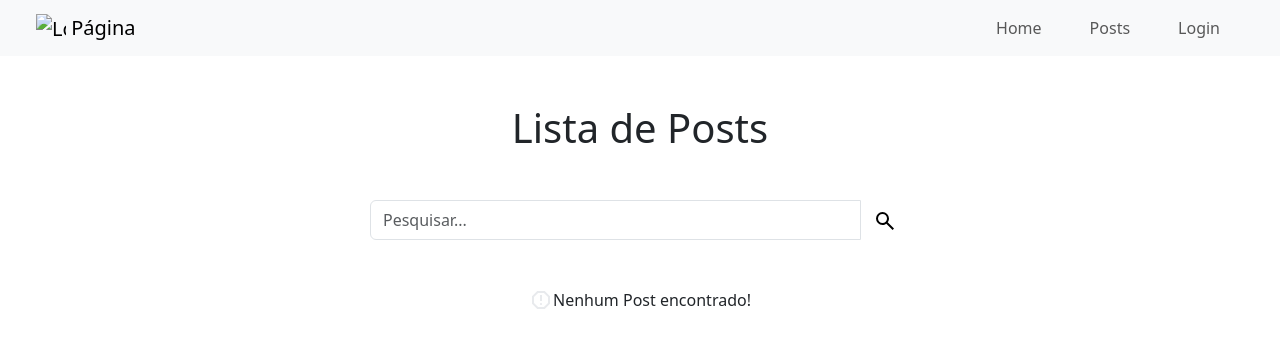
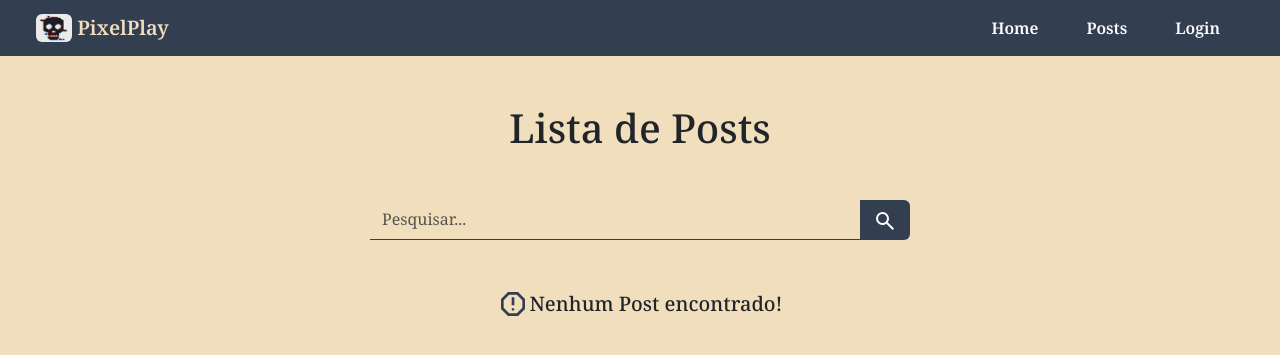
Before and after one commit to GabrielVieira9768/Seminario_Uniasselvi, a PHP site: template app/views/site/lista-posts.view.php in a window 1280 px wide. Shown: the top 355 px of the page. Run offline with PHP 8.4, Linux system fonts and the light colour scheme; the template is opened without the code that fills it, so the values that code supplies are empty.

Commit message:
Realiza front da home, navbar, lista de posts e dashboard

```diff
--- a/app/views/admin/gerenciamento-posts.view.php
+++ b/app/views/admin/gerenciamento-posts.view.php
@@ -11,6 +11,10 @@
     <link rel="stylesheet" href="/public/css/gerenciamento-style.css">
     <link rel="stylesheet" href="/public/css/pagination-style.css">
     <link rel="stylesheet" href="/public/css/sidebar-style.css">
+
+    <link rel="preconnect" href="https://fonts.googleapis.com">
+    <link rel="preconnect" href="https://fonts.gstatic.com" crossorigin>
+    <link href="https://fonts.googleapis.com/css2?family=Noto+Serif:ital,wght@0,100..900;1,100..900&display=swap" rel="stylesheet">
 </head>
 
 <body>
--- a/app/views/admin/gerenciamento-usuarios.view.php
+++ b/app/views/admin/gerenciamento-usuarios.view.php
@@ -11,6 +11,10 @@
     <link rel="stylesheet" href="/public/css/gerenciamento-style.css">
     <link rel="stylesheet" href="/public/css/pagination-style.css">
     <link rel="stylesheet" href="/public/css/sidebar-style.css">
+
+    <link rel="preconnect" href="https://fonts.googleapis.com">
+    <link rel="preconnect" href="https://fonts.gstatic.com" crossorigin>
+    <link href="https://fonts.googleapis.com/css2?family=Noto+Serif:ital,wght@0,100..900;1,100..900&display=swap" rel="stylesheet">
 </head>
 
 <body>
--- a/app/views/components/navbar.php
+++ b/app/views/components/navbar.php
@@ -1,8 +1,8 @@
-<nav class="navbar bg-body-tertiary">
+<nav class="navbar">
     <div class="container-fluid d-flex justify-content-between align-items-center mx-4">
-        <a class="navbar-brand" href="">
-            <img src="" alt="Logo" width="30" height="24" class="d-inline-block align-text-top">
-            Página
+        <a class="navbar-brand" href="/">
+            <img src="public/assets/logo.png" alt="Logo" width="36" height="28s" class="d-inline-block align-text-top rounded">
+            PixelPlay
         </a>
         <div class="" id="navbarNav">
             <ul class="navbar-nav d-flex flex-row">
--- a/app/views/site/lista-posts.view.php
+++ b/app/views/site/lista-posts.view.php
@@ -9,7 +9,12 @@
 
     <link href="https://cdn.jsdelivr.net/npm/bootstrap@5.3.3/dist/css/bootstrap.min.css" rel="stylesheet" integrity="sha384-QWTKZyjpPEjISv5WaRU9OFeRpok6YctnYmDr5pNlyT2bRjXh0JMhjY6hW+ALEwIH" crossorigin="anonymous">
     <link rel="stylesheet" href="/public/css/lista-posts-style.css">
+    <link rel="stylesheet" href="/public/css/navbar-style.css">
     <link rel="stylesheet" href="/public/css/pagination-style.css">
+
+    <link rel="preconnect" href="https://fonts.googleapis.com">
+    <link rel="preconnect" href="https://fonts.gstatic.com" crossorigin>
+    <link href="https://fonts.googleapis.com/css2?family=Noto+Serif:ital,wght@0,100..900;1,100..900&display=swap" rel="stylesheet">
 </head>
 
 <body>
@@ -23,8 +28,8 @@
     <div>
         <div class="d-flex justify-content-center mb-5 mx-auto" style="max-width: 540px;">
             <form action="/lista-posts/busca" method="GET" class="input-group">
-                <input type="search" name="search" class="form-control" placeholder="Pesquisar..." aria-label="Recipient's username" aria-describedby="button-pesquisa">
-                <button class="btn" type="submit" id="button-pesquisa">
+                <input type="search" name="search" class="form-control input-pesquisa" placeholder="Pesquisar..." aria-label="Recipient's username" aria-describedby="button-pesquisa">
+                <button class="btn search-botao" type="submit" id="button-pesquisa">
                     <svg xmlns="http://www.w3.org/2000/svg" height="24px" viewBox="0 -960 960 960" width="24px">
                         <path d="M784-120 532-372q-30 24-69 38t-83 14q-109 0-184.5-75.5T120-580q0-109 75.5-184.5T380-840q109 0 184.5 75.5T640-580q0 44-14 83t-38 69l252 252-56 56ZM380-400q75 0 127.5-52.5T560-580q0-75-52.5-127.5T380-760q-75 0-127.5 52.5T200-580q0 75 52.5 127.5T380-400Z" />
                     </svg>
@@ -35,7 +40,7 @@
 
     <div class="d-flex justify-content-center flex-wrap mx-4">
         <?php foreach ($posts as $post) : ?>
-            <div class="mx-2 mb-3">
+            <div class="mx-2 mb-3 card-post">
                 <form action="post" method="POST">
                     <input type="hidden" name="id" value="<?php echo $post->id ?>">
                     <button type="submit" class="btn m-0 p-0 ">
@@ -43,24 +48,23 @@
                             <img src="/<?= $post->image; ?>" class="card-img-left flex-grow-0 fixed-width-image rounded-start" alt="Imagem do post">
                             <div class="card-body d-flex flex-column justify-content-between text-left">
                                 <div>
-                                    <h5 class="card-title" style="text-align: left;"><?php echo $post->title ?></h5>
-                                    <p class="card-text" style="text-align: left;"><?php echo substr($post->content, 0, 160) . "..." ?></p>
+                                    <h5 class="card-title"><?php echo $post->title ?></h5>
+                                    <p class="card-text"><?php echo substr($post->content, 0, 160) . "..." ?></p>
                                 </div>
                                 <div class="mt-auto">
-                                    <p class="card-text" style="text-align: left;"><small class="text-body-secondary"><?php echo date('d/m/Y', strtotime($post->date)); ?></small></p>
+                                    <p class="card-text" style="text-align: right !important;"><small class=""><?php echo date('d/m/Y', strtotime($post->date)); ?></small></p>
                                 </div>
                             </div>
                         </div>
                     </button>
                 </form>
             </div>
-
         <?php endforeach; ?>
     </div>
 
     <?php if ($posts == null) { ?>
-        <div class="d-flex justify-content-center align-items-center">
-            <svg xmlns="http://www.w3.org/2000/svg" height="24px" viewBox="0 -960 960 960" width="24px" fill="#e8eaed">
+        <div class="d-flex justify-content-center align-items-center h5">
+            <svg xmlns="http://www.w3.org/2000/svg" height="32px" viewBox="0 -960 960 960" width="32px" fill="#333e50">
                 <path d="M480-280q17 0 28.5-11.5T520-320q0-17-11.5-28.5T480-360q-17 0-28.5 11.5T440-320q0 17 11.5 28.5T480-280Zm-40-160h80v-240h-80v240ZM330-120 120-330v-300l210-210h300l210 210v300L630-120H330Zm34-80h232l164-164v-232L596-760H364L200-596v232l164 164Zm116-280Z" />
             </svg>
             Nenhum Post encontrado!
--- a/app/views/site/login.view.php
+++ b/app/views/site/login.view.php
@@ -8,6 +8,10 @@
 
     <link href="https://cdn.jsdelivr.net/npm/bootstrap@5.3.3/dist/css/bootstrap.min.css" rel="stylesheet" integrity="sha384-QWTKZyjpPEjISv5WaRU9OFeRpok6YctnYmDr5pNlyT2bRjXh0JMhjY6hW+ALEwIH" crossorigin="anonymous">
     <link rel="stylesheet" href="/public/css/login-style.css">
+
+    <link rel="preconnect" href="https://fonts.googleapis.com">
+    <link rel="preconnect" href="https://fonts.gstatic.com" crossorigin>
+    <link href="https://fonts.googleapis.com/css2?family=Noto+Serif:ital,wght@0,100..900;1,100..900&display=swap" rel="stylesheet">
 </head>
 <body>
     <div class="d-flex justify-content-center flex-column align-items-center">
--- a/app/views/site/post-individual.view.php
+++ b/app/views/site/post-individual.view.php
@@ -9,6 +9,11 @@
 
     <link href="https://cdn.jsdelivr.net/npm/bootstrap@5.3.3/dist/css/bootstrap.min.css" rel="stylesheet" integrity="sha384-QWTKZyjpPEjISv5WaRU9OFeRpok6YctnYmDr5pNlyT2bRjXh0JMhjY6hW+ALEwIH" crossorigin="anonymous">
     <link rel="stylesheet" href="/public/css/post-individual-style.css">
+    <link rel="stylesheet" href="/public/css/navbar-style.css">
+
+    <link rel="preconnect" href="https://fonts.googleapis.com">
+    <link rel="preconnect" href="https://fonts.gstatic.com" crossorigin>
+    <link href="https://fonts.googleapis.com/css2?family=Noto+Serif:ital,wght@0,100..900;1,100..900&display=swap" rel="stylesheet">
 </head>
 
 <body>
--- a/public/css/gerenciamento-style.css
+++ b/public/css/gerenciamento-style.css
@@ -1,5 +1,6 @@
 body {
     background-color: #f1debd;
+    font-family: "Noto Serif", serif;
 }
 
 tr {
--- a/public/css/lista-posts-style.css
+++ b/public/css/lista-posts-style.css
@@ -1,3 +1,53 @@
+body {
+    background-color: #f1debd;
+    font-family: "Noto Serif", serif;
+}
+
+.input-pesquisa {
+    border-radius: 0;
+    border: none;
+    border-bottom: 1px solid #333e50;
+    background-color: #f1debd;
+}
+
+.input-pesquisa:active {
+    background-color: #f1debd;
+}
+
+.input-pesquisa:focus {
+    background-color: #f1debd;
+    box-shadow: none;
+    border-bottom: 1px solid #333e50;
+}
+
+.search-botao {
+    background-color: #333e50;
+    fill: white;
+}
+
+.search-botao:hover {
+    background-color: #212b41;
+}
+
+.search-botao:active {
+    background-color: #212b41 !important;
+}
+
+input[type="search"]::-webkit-search-cancel-button,
+input[type="search"]::-webkit-search-decoration,
+input[type="search"]::-webkit-search-results-button,
+input[type="search"]::-webkit-search-results-decoration {
+    display: none;
+}
+
+.card-post {
+    transition: transform 0.3s ease;
+}
+
+.card-post:hover {
+    transform: scale(1.03);
+}
+
 .fixed-width-image {
     width: 200px;
     height: auto;
@@ -10,4 +60,10 @@
 
 .card-body {
     flex-grow: 1;
+    background-color: #333e50;
 }
+
+.card-title, .card-text {
+    color: white !important;
+    text-align: left;
+}
--- a/public/css/login-style.css
+++ b/public/css/login-style.css
@@ -0,0 +1,4 @@
+body {
+    background-color: #f1debd;
+    font-family: "Noto Serif", serif;
+}
--- /dev/null
+++ b/public/css/navbar-style.css
@@ -0,0 +1,22 @@
+.navbar {
+    background-color: #333e50;
+}
+
+.navbar-brand {
+    color: #f1debd;
+    font-weight: 600;
+}
+
+.navbar-brand:hover {
+    color: #f1debd;
+}
+
+.navbar-nav a {
+    color: white !important;
+    font-weight: 600;
+}
+
+.navbar-nav a:hover {
+    color: #f1debd !important;
+    text-decoration: underline;
+}
--- a/public/css/post-individual-style.css
+++ b/public/css/post-individual-style.css
@@ -0,0 +1,4 @@
+body {
+    background-color: #f1debd;
+    font-family: "Noto Serif", serif;
+}
--- a/public/css/sidebar-style.css
+++ b/public/css/sidebar-style.css
@@ -11,4 +11,5 @@
 
 .span-text-sidebar:hover {
     color: #f1debd;
+    text-decoration: underline;
 }
```
Also changed, not shown: app/views/admin/dashboard.view.php (+18 -12 lines), app/views/components/modal/users/show.php (+4 -4 lines), app/views/site/index.view.php (+12 -5 lines), public/css/dashboard-style.css (+24 -0 lines), public/css/index-style.css (+37 -0 lines), public/assets/logo.png (added).
